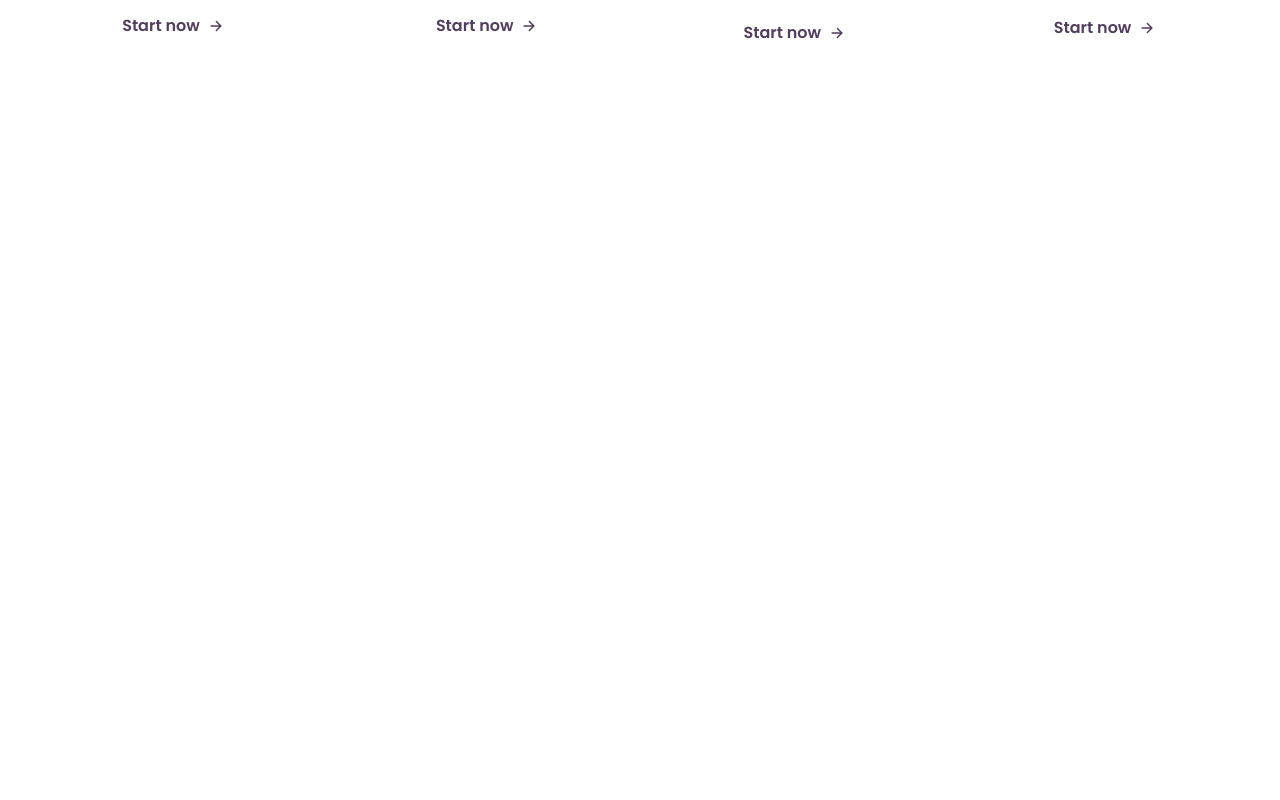
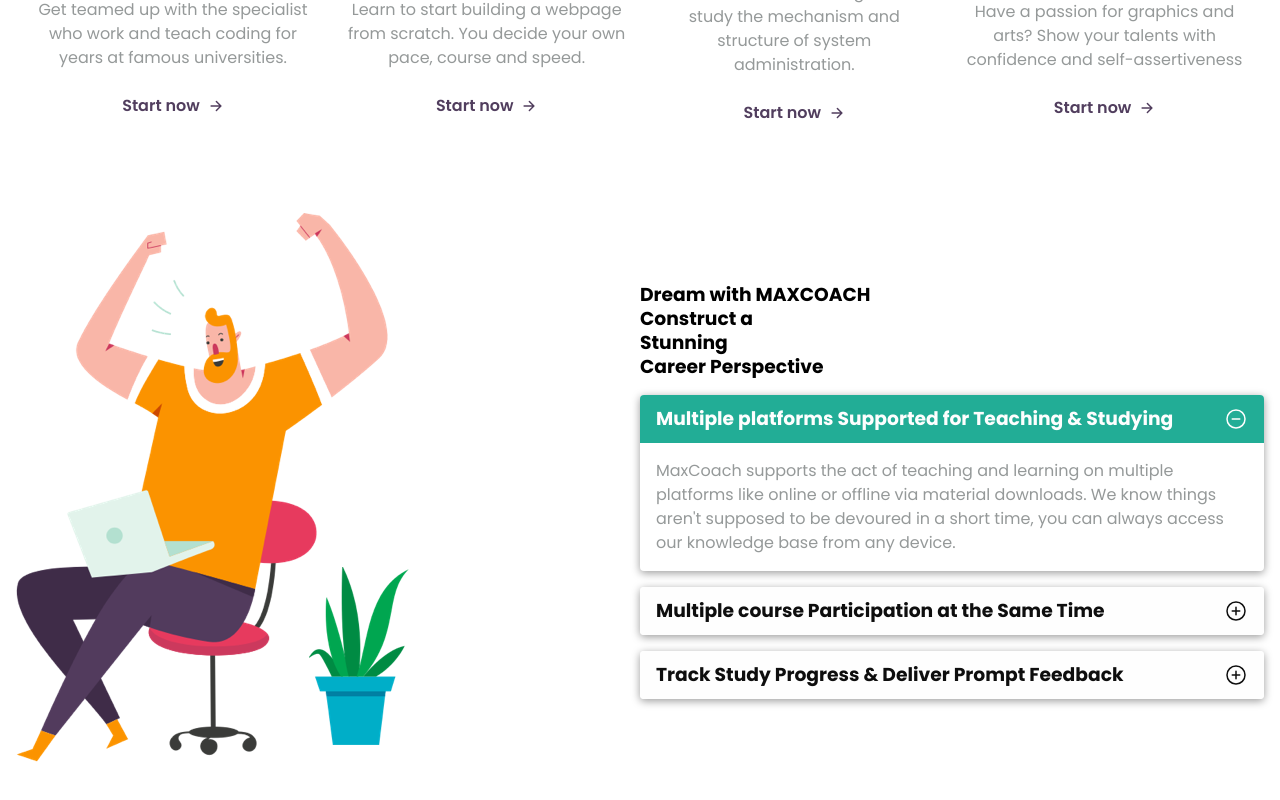
Before and after one commit to LuigiRagusa95/proj-html-vuejs, a Vue app: page / in a window 1280 px wide. Shown: the part 1244-2044 px from the top of the page. Before the commit the page ends 1535 px from the top, so only its background shows below. Built offline with nearby package versions, Linux system fonts and the light colour scheme.

Commit message:
add accordion component

```diff
--- a/src/components/Hero.vue
+++ b/src/components/Hero.vue
@@ -29,9 +29,9 @@
 @import "../styles/index.scss";
 
 section {
+	padding: 2rem 0;
+	margin-top: 2rem;
 	@extend .flex-section;
-	margin-top: 2rem;
-	padding-bottom: 1rem;
 
 	> article {
 		width: 100%;
--- /dev/null
+++ b/src/components/Main/About/Accordion.vue
@@ -0,0 +1,97 @@
+<template>
+	<div class="accordion">
+		<label :class="{ active: currentOpen === index }" v-for="(data, index) in accordion" :key="`accordion-key-${index}`" @click="show(index)">
+			<h1>
+				<span>{{ data.title }}</span>
+				<span>
+					<ion-icon v-if="currentOpen !== index" name="add-circle-outline"></ion-icon>
+					<ion-icon v-else name="remove-circle-outline"></ion-icon>
+				</span>
+			</h1>
+			<p v-if="currentOpen === index">{{ data.paragraph }}</p>
+		</label>
+	</div>
+</template>
+
+<script>
+export default {
+	name: "Accordion",
+	data() {
+		return {
+			accordion: [
+				{
+					title: "Multiple platforms Supported for Teaching & Studying",
+					paragraph: "MaxCoach supports the act of teaching and learning on multiple platforms like online or offline via material downloads. We know things aren't supposed to be devoured in a short time, you can always access our knowledge base from any device. ",
+				},
+				{
+					title: "Multiple course Participation at the Same Time",
+					paragraph: "Lorem ipsum...",
+				},
+				{
+					title: "Track Study Progress & Deliver Prompt Feedback",
+					paragraph: "Lorem ipsum...",
+				},
+			],
+			currentOpen: -1,
+		};
+	},
+	created() {
+		this.currentOpen = 0;
+	},
+	methods: {
+		show(index) {
+			index !== this.currentOpen ? (this.currentOpen = index) : (this.currentOpen = -1);
+		},
+	},
+	computed: {},
+};
+</script>
+
+<style lang="scss" scoped>
+@import "@/styles/index.scss";
+
+.accordion {
+	display: block;
+
+	> label {
+		display: flex;
+		margin-top: 1rem;
+		flex-direction: column;
+		border-radius: 0.25rem;
+		box-shadow: 0 2px 8px rgba($color: #000000, $alpha: 0.4);
+
+		> h1 {
+			display: flex;
+			cursor: pointer;
+			color: $cod-gray;
+			line-height: 2rem;
+			align-items: center;
+			padding: 0.5rem 1rem;
+			border-radius: 0.25rem;
+			background-color: $white;
+			justify-content: space-between;
+
+			> span:last-of-type {
+				font-size: 1.5rem;
+			}
+		}
+
+		> p {
+			padding: 1rem;
+			color: $oslo-gray;
+		}
+
+		&.active {
+			h1 {
+				color: $white;
+				background-color: $jungle-green;
+				border-radius: 0.25rem 0.25rem 0 0;
+			}
+
+			span {
+				color: $white;
+			}
+		}
+	}
+}
+</style>
--- a/src/components/Main/About/Section.vue
+++ b/src/components/Main/About/Section.vue
@@ -1,22 +1,33 @@
 <template>
 	<section>
-		<div class="title">
+		<div class="about-title">
 			<h3>start learning coding languages</h3>
 			<h1>
 				<span>Build Your Dream </span>
 				<span class="title-keyword">TODAY</span>
 			</h1>
 		</div>
-		<ul class="card-list">
+		<ul class="about-list">
 			<Card v-for="(card, index) in cards" :key="`card-n-${index}`" :title="card.title" :text="card.text" :label="card.label" :image="card.image" />
 		</ul>
+		<div class="about-info">
+			<figure>
+				<img src="../../../assets/images/about-us-03-image-01.png" alt="about image" />
+			</figure>
+			<article>
+				<h3>Dream with <strong>MAXCOACH</strong></h3>
+				<h1>Construct a <span>Stunning</span> Career Perspective</h1>
+				<Accordion />
+			</article>
+		</div>
 	</section>
 </template>
 
 <script>
 import Card from "./Card.vue";
+import Accordion from "./Accordion.vue";
 export default {
-	components: { Card },
+	components: { Card, Accordion },
 	name: "Section",
 	data() {
 		return {
@@ -56,10 +67,11 @@
 @import "@/styles/index.scss";
 section {
 	margin: 0 auto;
+	padding: 2rem 0;
 	max-width: 1400px;
 	min-height: 100vh;
 
-	> .title {
+	> .about-title {
 		display: flex;
 		padding: 1rem;
 		flex-flow: column;
@@ -90,12 +102,28 @@
 		}
 	}
 
-	> .card-list {
+	> .about-list {
 		display: flex;
 		padding: 1rem;
 		margin-top: 2rem;
 		align-items: center;
 		justify-content: center;
 	}
+
+	> .about-info {
+		display: flex;
+		padding: 1rem;
+		margin-top: 2rem;
+		align-items: center;
+		justify-content: center;
+
+		> figure {
+			width: 100%;
+		}
+
+		> article {
+			width: 100%;
+		}
+	}
 }
 </style>
```
